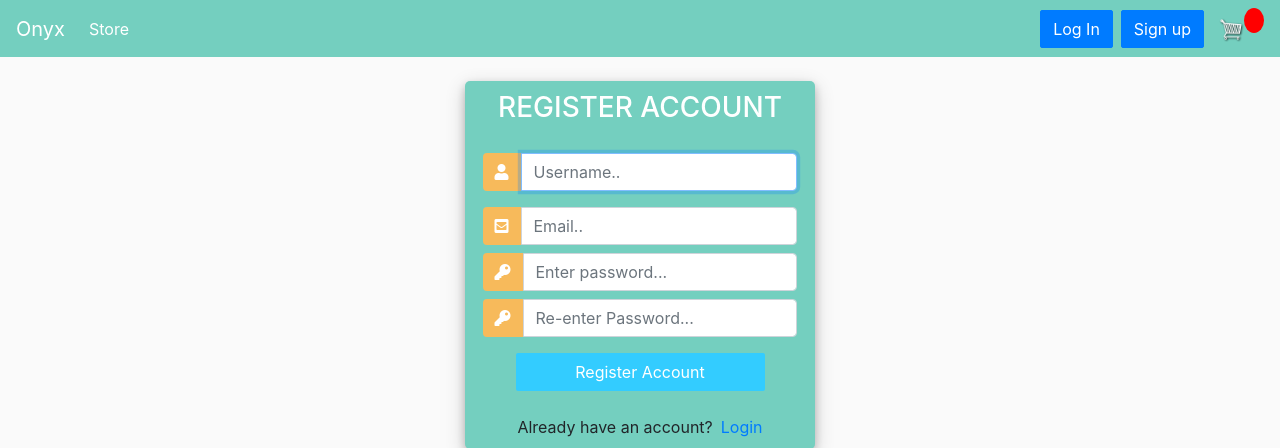
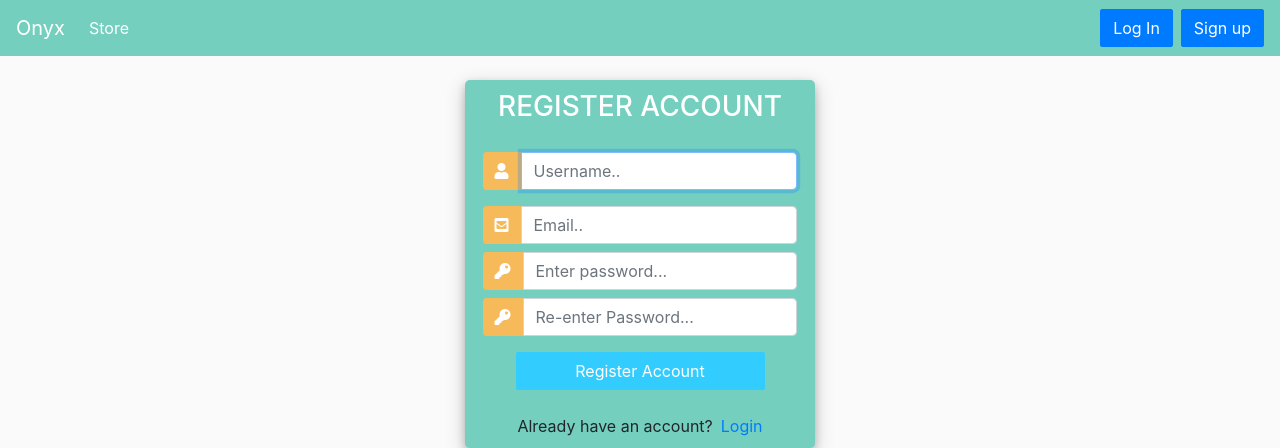
Before and after one commit to kavyaraviprakash/Group3_eCommerce, a Django app: page /register/ in a window 1280 px wide. Shown: the top 448 px of the page. Run offline with Django 3.2, Linux system fonts and the light colour scheme; some libraries are stand-ins or nearby versions.

Commit message:
cart image in nav bar updated
Show cart image in nav bar only for authenticated users.

```diff
--- a/store/templates/store/main.html
+++ b/store/templates/store/main.html
@@ -66,6 +66,10 @@
                   </div>
                 </li>
               </ul>
+              <a href="{% url 'cart' %}">
+                <img  id="cart-icon" src="{% static 'images/cart.png' %}">
+              </a>
+              <p id="cart-total">{{ cartItems }}</p>
             {% else %}
               <form class="form-inline ml-auto">
                 <a href="{% url 'login' %}" class="btn btn-primary ">
@@ -74,20 +78,7 @@
                 Sign up</a>
               </form>
             {% endif %}
-        <a href="{% url 'cart' %}">
-            <img  id="cart-icon" src="{% static 'images/cart.png' %}">
-        </a>
-	    	<p id="cart-total">{{ cartItems }}</p>
         </div>
-	    {% comment %}<div class="form-inline my-2 my-lg-0">
-	     	<a href="{% url 'login' %}" class="btn btn-warning">Login</a>&nbsp;
-            <a href="{% url 'register' %}" class="btn btn-warning">Sign up</a>
-	     	<a href="{% url 'cart' %}">
-	    		<img  id="cart-icon" src="{% static 'images/cart.png' %}">
-	    	</a>
-	    	<p id="cart-total">0</p>
-
-	    </div>{% endcomment %}
 	  </div>
 	</nav>
 
```
Lines whose indentation alone changed are shown as unchanged.
